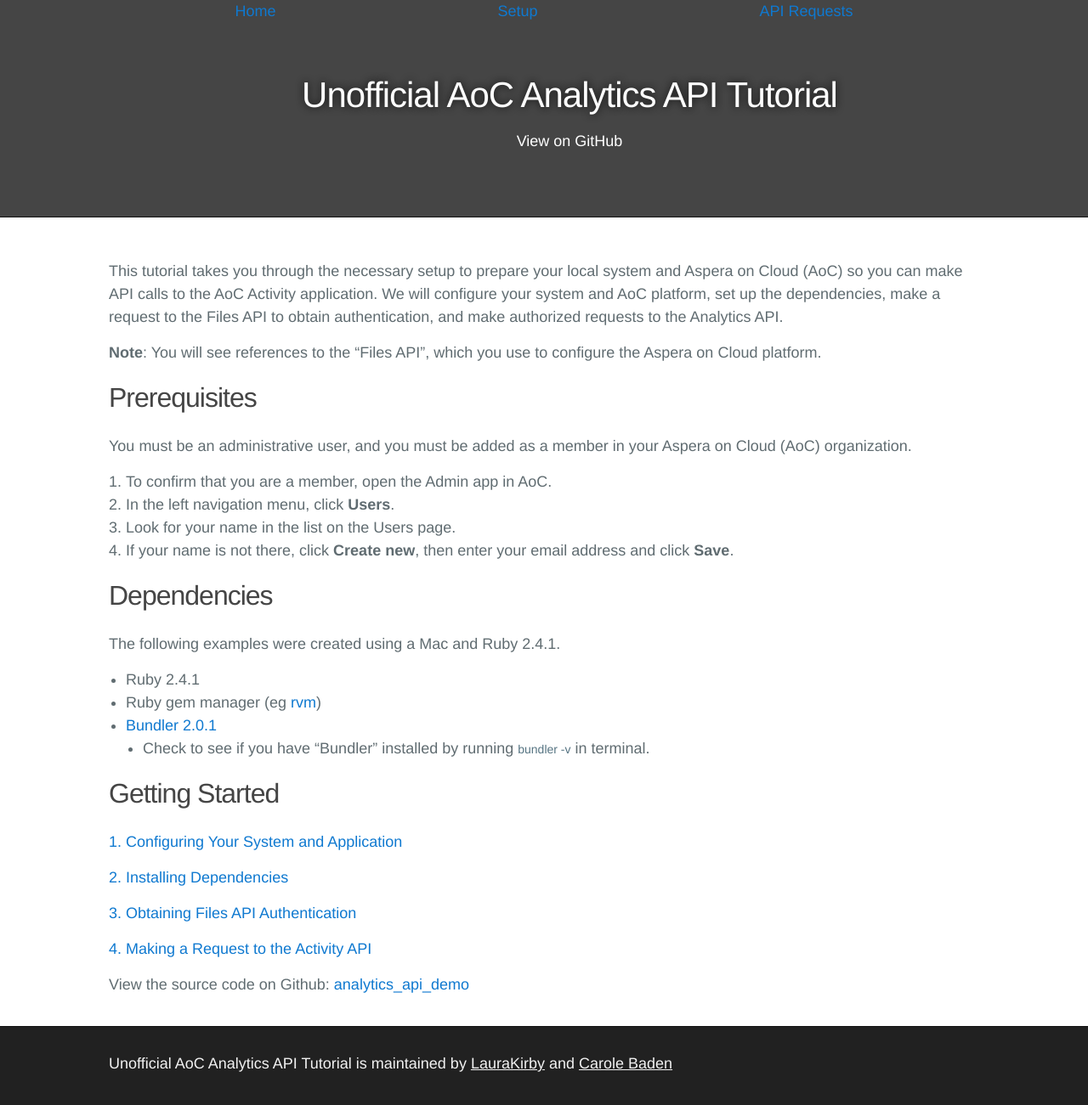
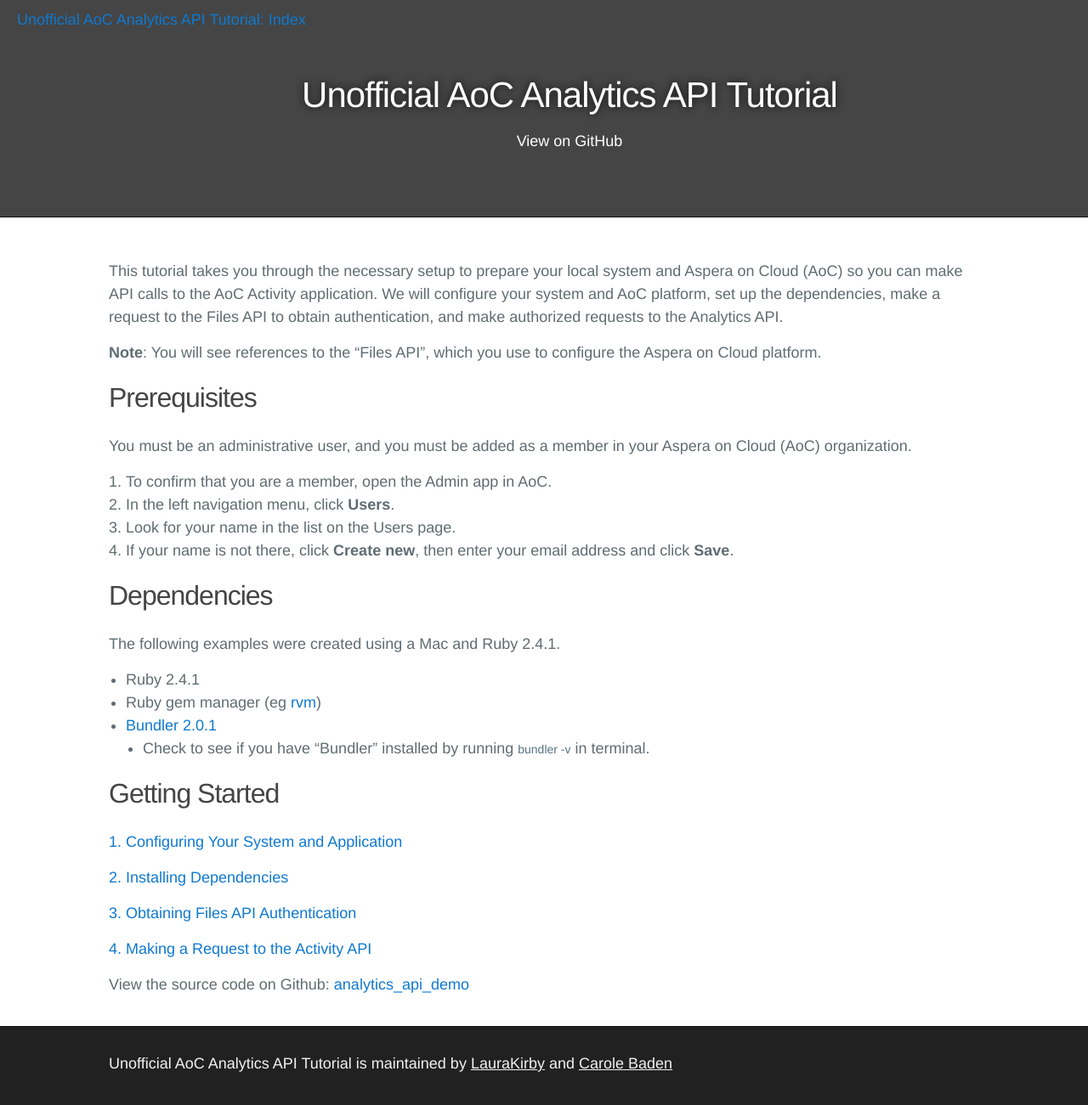
Before and after one commit to LauraKirby/aspera-ibm-analytics-api, a Jekyll site: the page built from index.md, in a window 1280 px wide and 1301 px high. Shown: the whole window at 85% size. Built offline with Jekyll 4.4.1, drawn with Linux system fonts in a browser that asks for light colours; our own code applies the rules of GitHub Pages for plain Markdown files; the repository's description, which GitHub fills in, is left out.

Commit message:
remove links to next steps since there are now several

```diff
--- a/_layouts/default.html
+++ b/_layouts/default.html
@@ -26,9 +26,7 @@
         </header>
     </div>
     <nav class="sticky">
-      <a href="./index.html">Home</a>
-      <a href="./setup.html">Setup</a>
-      <a href="./analytics-api.html">API Requests</a>
+      <a href="./index.html">Unofficial AoC Analytics API Tutorial: Index</a><br>
     </nav>
 
     <!-- MAIN CONTENT -->
--- a/_sass/rouge-github.scss
+++ b/_sass/rouge-github.scss
@@ -322,8 +322,9 @@ nav {
   text-align: center;
   background-color: #454545;
   z-index: 10;
+  text-align: left;
   a {
-    padding: 0 10%;
+    padding: 10px;
   }
 }
 
@@ -331,6 +332,7 @@ nav {
   position: fixed;
   top: 0;
   width: 100%;
+  padding: 10px;
 }
 
 .top-container {
```
